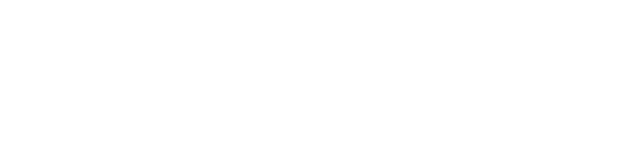
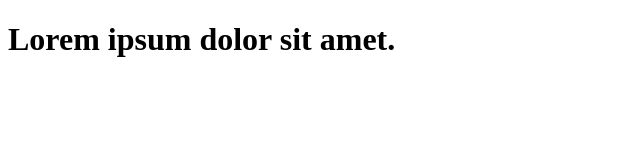
Before and after one commit to deepankar13sharma/learn-git, a plain HTML site: page index.html in a window 1280 px wide. Shown: the whole page, without its empty margins (0-640 px from the left). Drawn offline with Linux system fonts and the light colour scheme.

Commit message:
add index file second

```diff
--- a/index.html
+++ b/index.html
@@ -5,5 +5,7 @@
     <meta name="viewport" content="width=device-width, initial-scale=1.0" />
     <title>Git webiste</title>
   </head>
-  <body></body>
+  <body>
+    <h1>Lorem ipsum dolor sit amet.</h1>
+  </body>
 </html>
```
